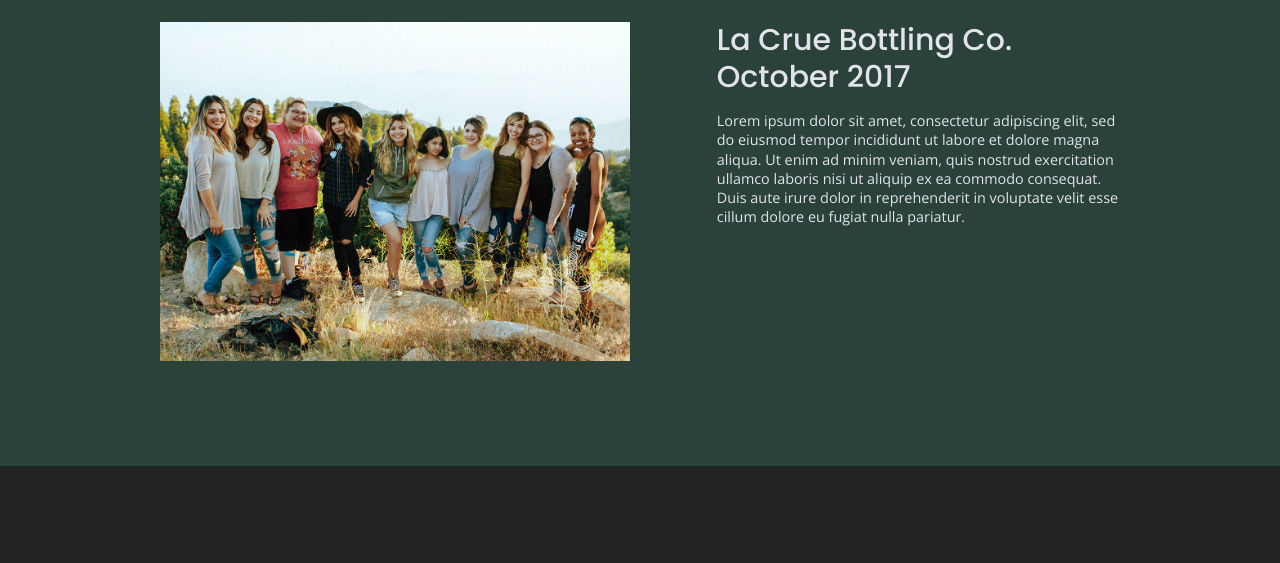
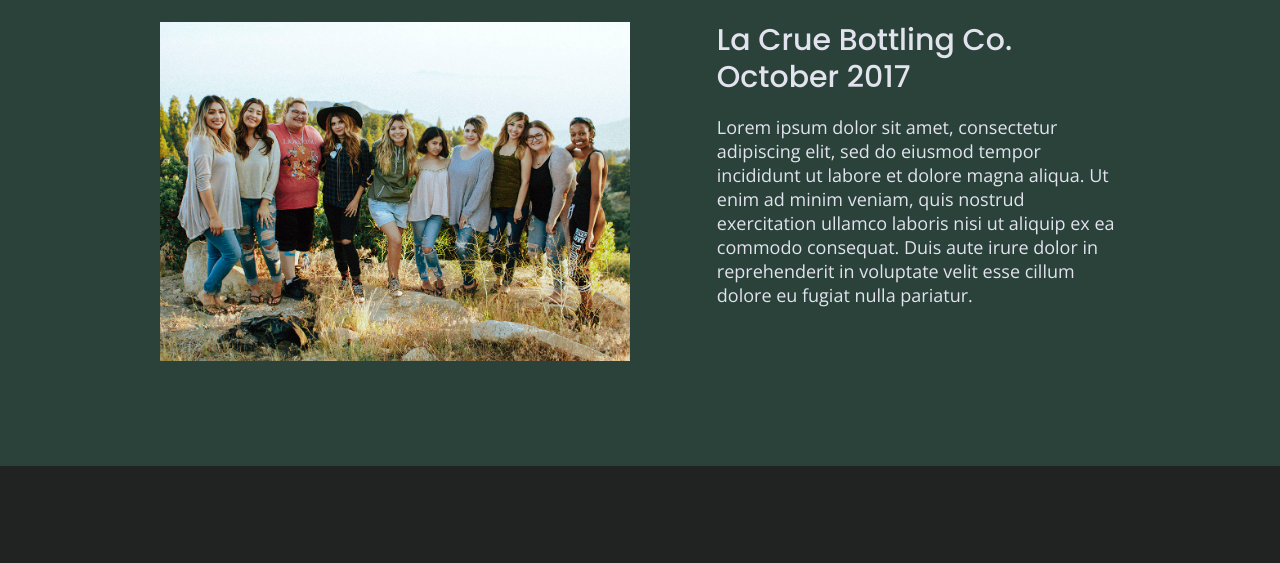
Before and after one commit to LeslieJade/unplugged-retreat, a website built with Parcel: page index.html in a window 1280 px wide. Shown: the part 2079-2642 px from the top of the page. Built offline with nearby package versions, Linux system fonts and the light colour scheme.

Commit message:
Touched up CSS

```diff
--- a/css/main.css
+++ b/css/main.css
@@ -728,8 +728,9 @@ input[type=button] {
   }
 
   .reviews p {
-    font-size: .9em;
+    font-size: .95em;
   }
+
   .reviews article {
     display: flex;
     justify-content: space-between;
@@ -895,6 +896,10 @@ input[type=button] {
     width: 100%;
   }
 
+  .reviews p {
+    font-size: 1.125em;
+  }
+
   .reviews article div {
     width: 42%;
   }
```
